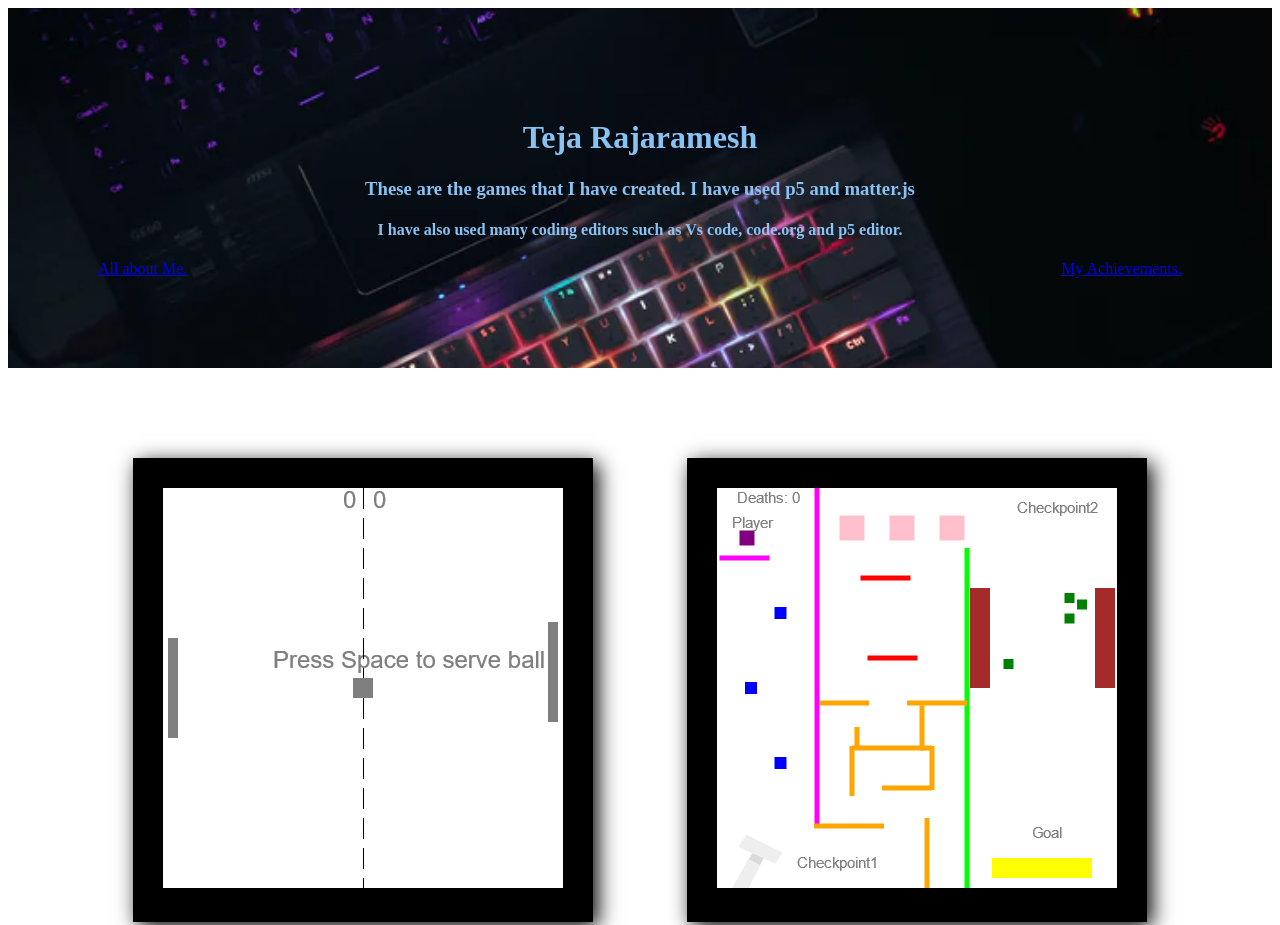
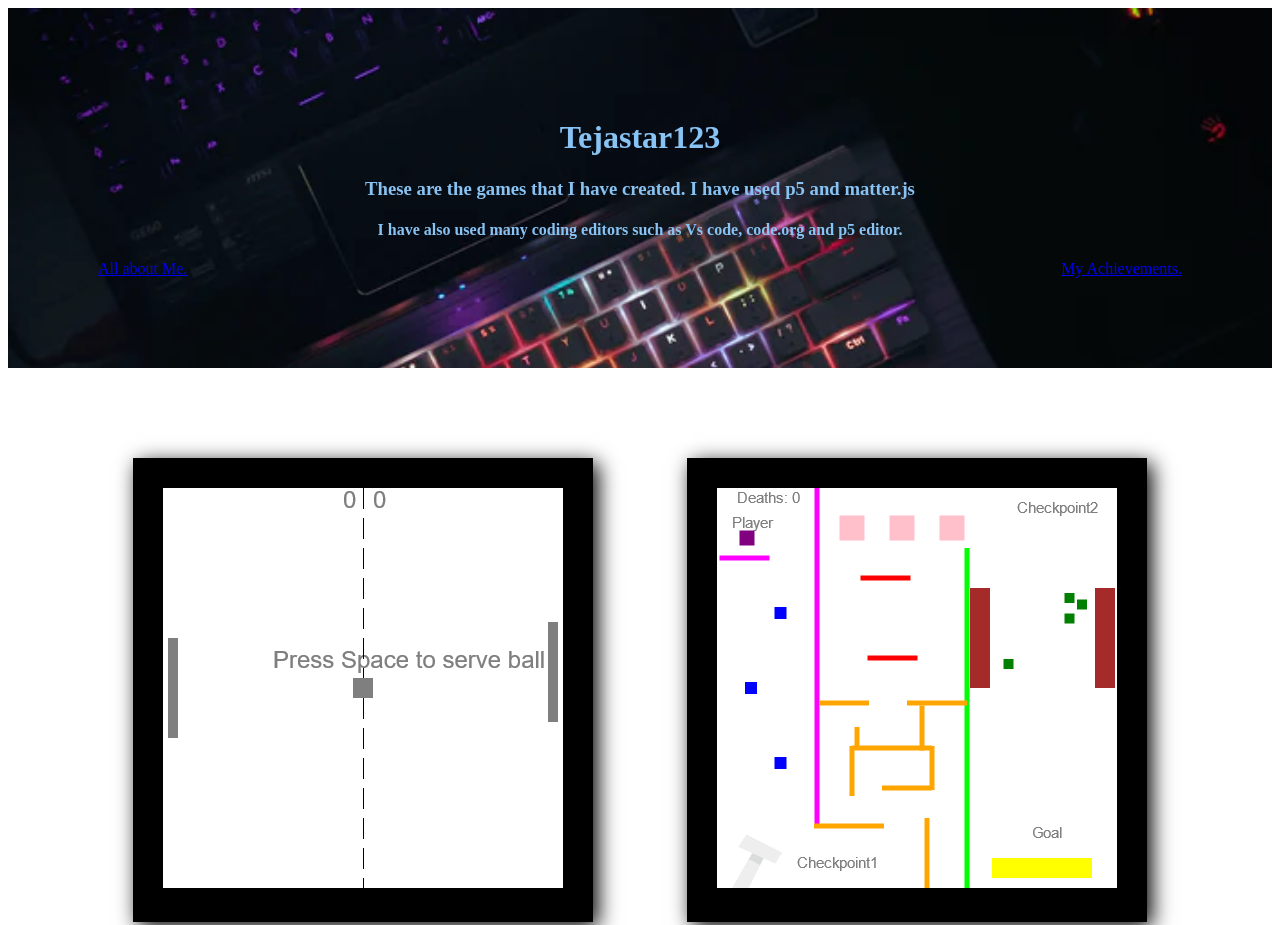
Before and after one commit to TejaR2008/My-Portfolio-Website, a plain HTML site: page index.html in a window 1280 px wide. Shown: the top 925 px of the page. Drawn offline with Linux system fonts and the light colour scheme; a web font is replaced by a local one.

Commit message:
Update index.html

```diff
--- a/index.html
+++ b/index.html
@@ -16,7 +16,7 @@
 
         <div class="header">
 
-            <h1> Teja Rajaramesh </h1>
+            <h1> Tejastar123 </h1>
         <h3> These are the games that I have created. I have used p5 and matter.js </h3>
         <h4>I have also used many coding editors such as Vs code, code.org and p5 editor.</h4>
         <div class="subHeader">
```
